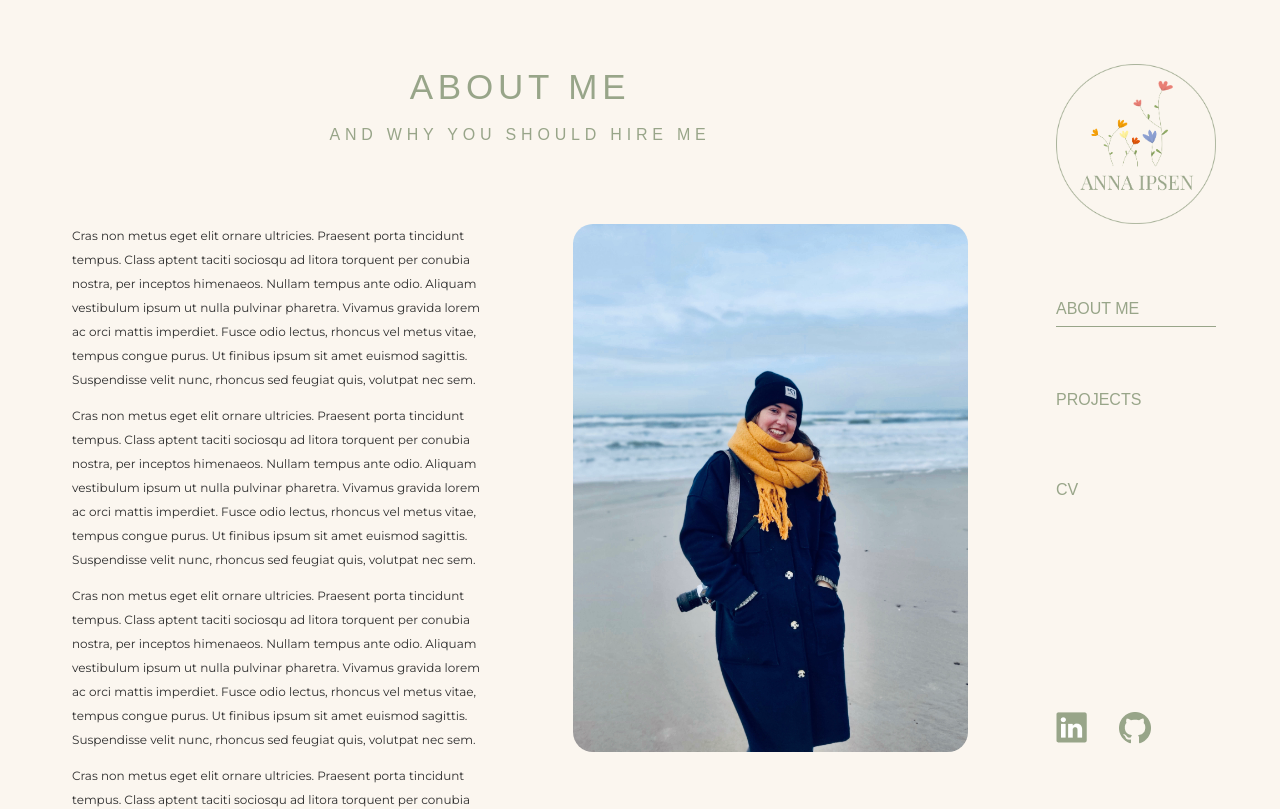
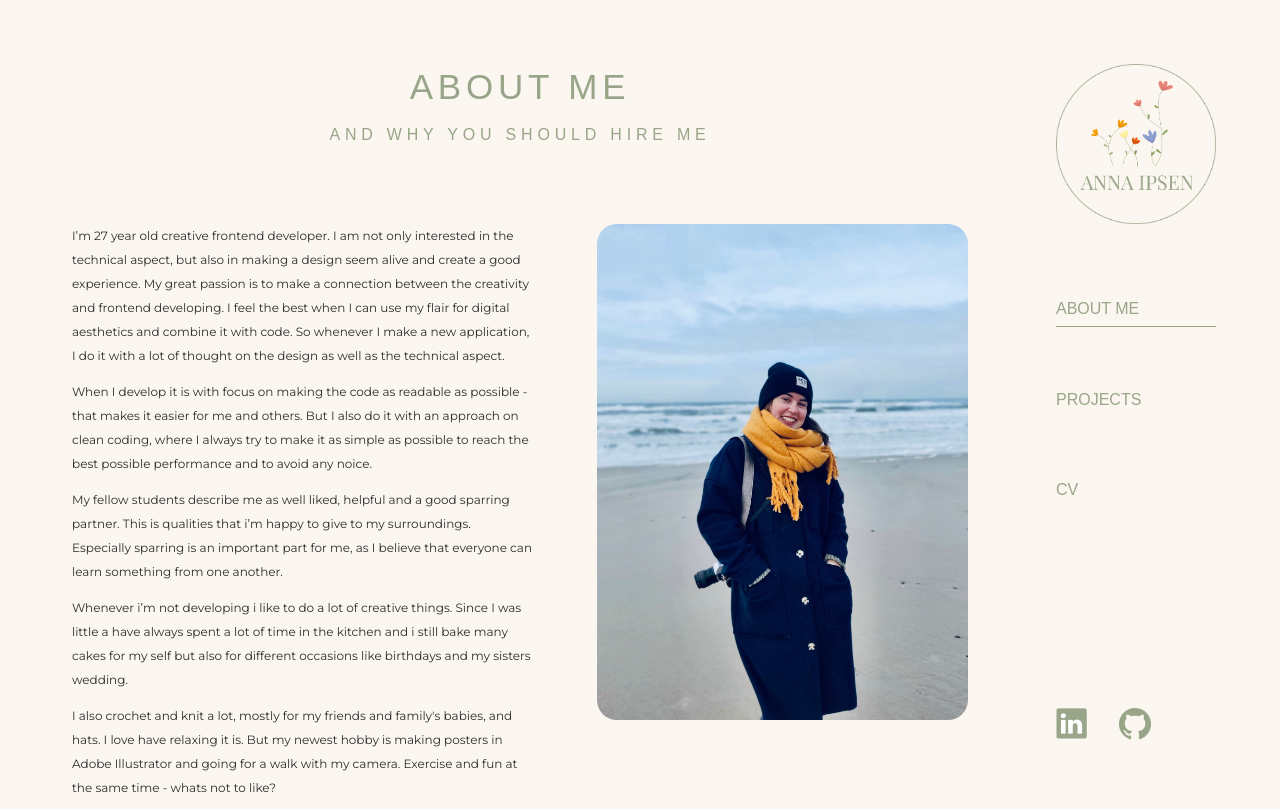
Before and after one commit to AnnaIpsen/new-portfolio, a Vue app: page /about in a window 1280 px wide. Shown: the top 809 px of the page. Built offline with nearby package versions, Linux system fonts and the light colour scheme.

Commit message:
new content

```diff
--- a/src/App.vue
+++ b/src/App.vue
@@ -7,8 +7,8 @@
       <router-link to="/cv">CV</router-link>
     </section>
     <section class="logos">
-      <img src="./assets/linkedin-logo.png">
-      <img src="./assets/github-logo.png">
+      <a href="https://www.linkedin.com/in/anna-ipsen/"><img src="./assets/linkedin-logo.png"></a>
+      <a href="https://github.com/AnnaIpsen"><img src="./assets/github-logo.png"></a>
     </section>
   </nav>
   <router-view/>
--- a/src/components/CvSkills.vue
+++ b/src/components/CvSkills.vue
@@ -5,11 +5,7 @@
       <p v-if="comment" class="comment"> {{comment}}</p>
     </section>
     <div class="cv_heading skillDiv">
-      <div></div>
-      <div></div>
-      <div></div>
-      <div></div>
-      <div></div>
+      <div v-for="index in 5" :key="index" :class="getDivClass(index)"></div>
     </div>
   </div>
 </template>
@@ -19,9 +15,18 @@ export default {
   name: "SkillsComponent",
   props: {
     name: String,
-    level: Number,
+    levels: Number,
     comment: String
   },
+  methods: {
+    getDivClass(index) {
+      if (index <= this.levels) {
+        return 'colored-div';
+      } else {
+        return 'uncolored-div';
+      }
+    }
+  }
 }
 </script>
 
@@ -37,11 +42,12 @@ export default {
     flex-direction: row;
     gap: .2rem;
     div {
-      background-color: rgba(125, 136, 113, 0.5);
       height: 1rem;
       width: .5rem;
       border-radius: 2px;
     }
+    .uncolored-div {background-color: rgba(125, 136, 113, 0.5);}
+    .colored-div {background-color: #98A589;}
   }
   .cv_heading {
     font-size: 14px;
--- a/src/components/HobbyProjects.vue
+++ b/src/components/HobbyProjects.vue
@@ -9,9 +9,9 @@
         <img data-aos="fade-up" src="../assets/project-images/moontart.jpg">
         <img data-aos="fade-up" src="../assets/project-images/nz.jpg" >
         <img data-aos="fade-up" src="../assets/project-images/citron.png">
+        <img data-aos="fade-up" src="../assets/project-images/jordbaertærter.jpg">
+        <img data-aos="fade-up" src="../assets/project-images/hue.jpg" >
         <img data-aos="fade-up" src="../assets/project-images/flasker.jpg">
-        <img data-aos="fade-up" src="../assets/project-images/hue.jpg" >
-        <img data-aos="fade-up" src="../assets/project-images/water.jpg" >
         <img data-aos="fade-up" src="../assets/project-images/gul-kage.jpg">
         <img data-aos="fade-up" src="../assets/project-images/paris.jpg">
 
@@ -35,6 +35,7 @@
         <img data-aos="fade-up" src="../assets/project-images/vejle.jpg" >
         <img data-aos="fade-up" src="../assets/project-images/cykel.jpg">
         <img data-aos="fade-up" src="../assets/project-images/pildskadde.png" >
+        <img data-aos="fade-up" src="../assets/project-images/water.jpg" >
         <img data-aos="fade-up" src="../assets/project-images/taerte.jpg">
       </section>
     </div>
--- a/src/content/projects.json
+++ b/src/content/projects.json
@@ -15,14 +15,14 @@
     },
      {
       "name": "Weather App",
-      "description": "",
+      "description": "School project",
       "gitHub": "https://github.com/arturpilarek/weather-app-ama",
       "demo": "https://arturpilarek.github.io/weather-app-ama/",
       "img": "weatherapp.png"
     },
     {
       "name": "NPM package CVR API",
-      "description": "Simple npm package to get data from de danish cvr register. It contains functions to search by company number, name, phone number and by free search",
+      "description": "Simple npm package to get data from de danish cvr register. It contains functions to search by company number, name, phone number and by free search. This has been tested with unit testing",
       "gitHub": "https://github.com/AnnaIpsen/NPM-package-CVR",
       "img": "cvr.png"
     }
--- a/src/main.js
+++ b/src/main.js
@@ -1,5 +1,9 @@
 import { createApp } from 'vue'
 import App from './App.vue'
 import router from './router'
+import AOS from 'aos'
+import 'aos/dist/aos.css'
 
-createApp(App).use(router).mount('#app')
+
+
+createApp(App).use(router).use(AOS.init).mount('#app')
--- a/src/views/AboutView.vue
+++ b/src/views/AboutView.vue
@@ -9,16 +9,34 @@
     <section class="aboutSection">
       <article>
         <p>
-          Cras non metus eget elit ornare ultricies. Praesent porta tincidunt tempus. Class aptent taciti sociosqu ad litora torquent per conubia nostra, per inceptos himenaeos. Nullam tempus ante odio. Aliquam vestibulum ipsum ut nulla pulvinar pharetra. Vivamus gravida lorem ac orci mattis imperdiet. Fusce odio lectus, rhoncus vel metus vitae, tempus congue purus. Ut finibus ipsum sit amet euismod sagittis. Suspendisse velit nunc, rhoncus sed feugiat quis, volutpat nec sem.
+          I’m 27 year old creative frontend developer. I am not only interested in the technical aspect, but also in
+          making a design seem alive and create a good experience.  My great passion is to make a connection between
+          the creativity and frontend developing.  I feel the best when I can use my flair for digital aesthetics and
+          combine it with code. So whenever I make a new application, I do it  with a lot of thought on the design
+          as well as the technical aspect.
         </p>
         <p>
-          Cras non metus eget elit ornare ultricies. Praesent porta tincidunt tempus. Class aptent taciti sociosqu ad litora torquent per conubia nostra, per inceptos himenaeos. Nullam tempus ante odio. Aliquam vestibulum ipsum ut nulla pulvinar pharetra. Vivamus gravida lorem ac orci mattis imperdiet. Fusce odio lectus, rhoncus vel metus vitae, tempus congue purus. Ut finibus ipsum sit amet euismod sagittis. Suspendisse velit nunc, rhoncus sed feugiat quis, volutpat nec sem.
+          When I develop it is with focus on making the code as readable as possible - that makes it easier for me
+          and others. But I also do it with an approach on clean coding, where I always try to make it as simple
+          as possible to reach the best possible performance and to avoid any noice.
         </p>
         <p>
-          Cras non metus eget elit ornare ultricies. Praesent porta tincidunt tempus. Class aptent taciti sociosqu ad litora torquent per conubia nostra, per inceptos himenaeos. Nullam tempus ante odio. Aliquam vestibulum ipsum ut nulla pulvinar pharetra. Vivamus gravida lorem ac orci mattis imperdiet. Fusce odio lectus, rhoncus vel metus vitae, tempus congue purus. Ut finibus ipsum sit amet euismod sagittis. Suspendisse velit nunc, rhoncus sed feugiat quis, volutpat nec sem.
+          My fellow students describe me as well liked, helpful and a good sparring partner. This is qualities that
+          i’m happy to give to my surroundings. Especially sparring is an important part for me, as I believe that
+          everyone can learn something from one another.
         </p>
         <p>
-          Cras non metus eget elit ornare ultricies. Praesent porta tincidunt tempus. Class aptent taciti sociosqu ad litora torquent per conubia nostra, per inceptos himenaeos. Nullam tempus ante odio. Aliquam vestibulum ipsum ut nulla pulvinar pharetra. Vivamus gravida lorem ac orci mattis imperdiet. Fusce odio lectus, rhoncus vel metus vitae, tempus congue purus. Ut finibus ipsum sit amet euismod sagittis. Suspendisse velit nunc, rhoncus sed feugiat quis, volutpat nec sem.
+          Whenever i’m not developing i like to do a lot of creative things. Since I was little a have always spent
+          a lot of time in the kitchen and i still bake many cakes for my self but also for different occasions
+          like birthdays and my sisters wedding.
+        </p>
+        <p>
+          I also crochet and knit a lot, mostly for my friends and family's babies, and hats. I love have
+          relaxing it is. But my newest hobby is making posters in Adobe Illustrator and going for a walk
+          with my camera. Exercise and fun at the same time - whats not to like?
+        </p>
+        <p>
+          All my projects (and hobby projects) can be seen at the projects page.
         </p>
       </article>
       <img src="../assets/Anna-Ipsen.jpg">
@@ -64,14 +82,14 @@ export default {
 .aboutSection {
   display: flex;
   flex-direction: row;
-  gap: 5rem;
+  gap: 4rem;
   align-items: flex-start;
 }
 .aboutSection article p{
   margin-top: 0;
 }
 .aboutSection img {
-  height: 33rem;
+  height: 31rem;
   width: auto;
   border-radius: 20px;
 }
--- a/src/views/CvView.vue
+++ b/src/views/CvView.vue
@@ -51,7 +51,7 @@
               v-for="(language, index) in languages"
               :key="index"
               :name="language.name"
-              :level="language.level"
+              :levels="language.level"
               :comment="language.comment"
           />
         </div>
@@ -62,7 +62,7 @@
               v-for="(skill, index) in skills"
               :key="index"
               :name="skill.name"
-              :level="skill.level"
+              :levels="skill.level"
           />
         </div>
         <div class="tech">
--- a/src/views/HomeView.vue
+++ b/src/views/HomeView.vue
@@ -1,7 +1,7 @@
 <template>
   <div class="home">
-    <h1>Anna Ipsen</h1>
-    <h3>creative frontend developer</h3>
+    <h1 data-aos="fade-up" data-aos-duration="2000">Anna Ipsen</h1>
+    <h3 data-aos="fade-up" data-aos-duration="2000">creative frontend developer</h3>
         <flowersSvg id="flowers"/>
     <hr/>
   </div>
```
Also changed, not shown: 1 other file (tests, documents, lock files or other folders).
